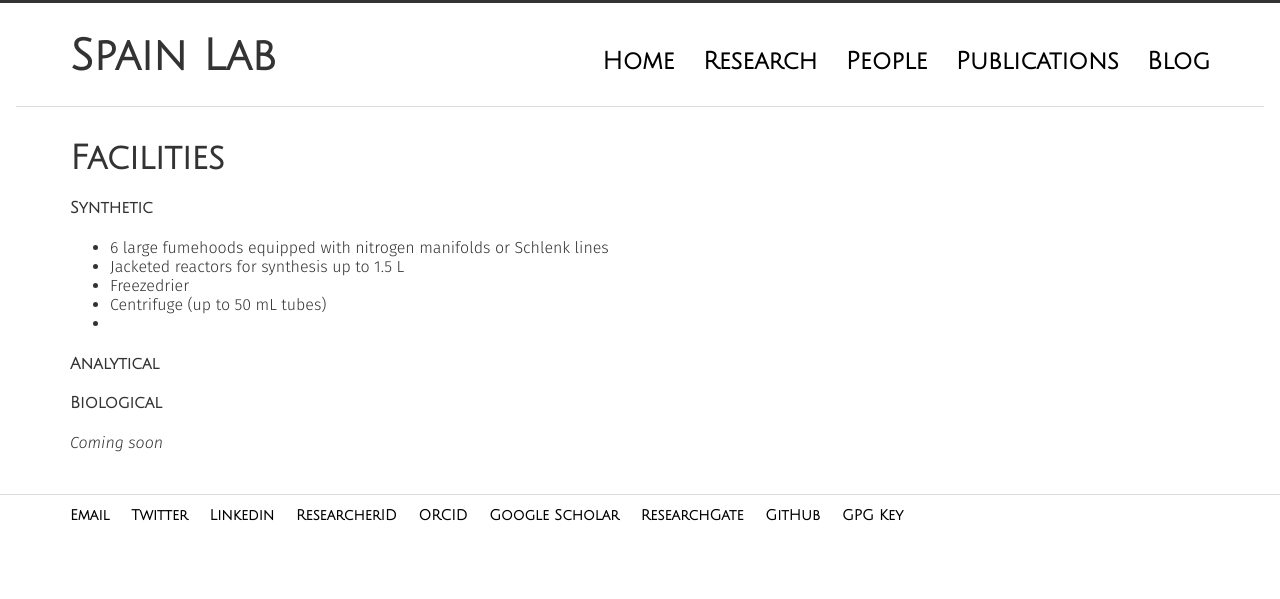
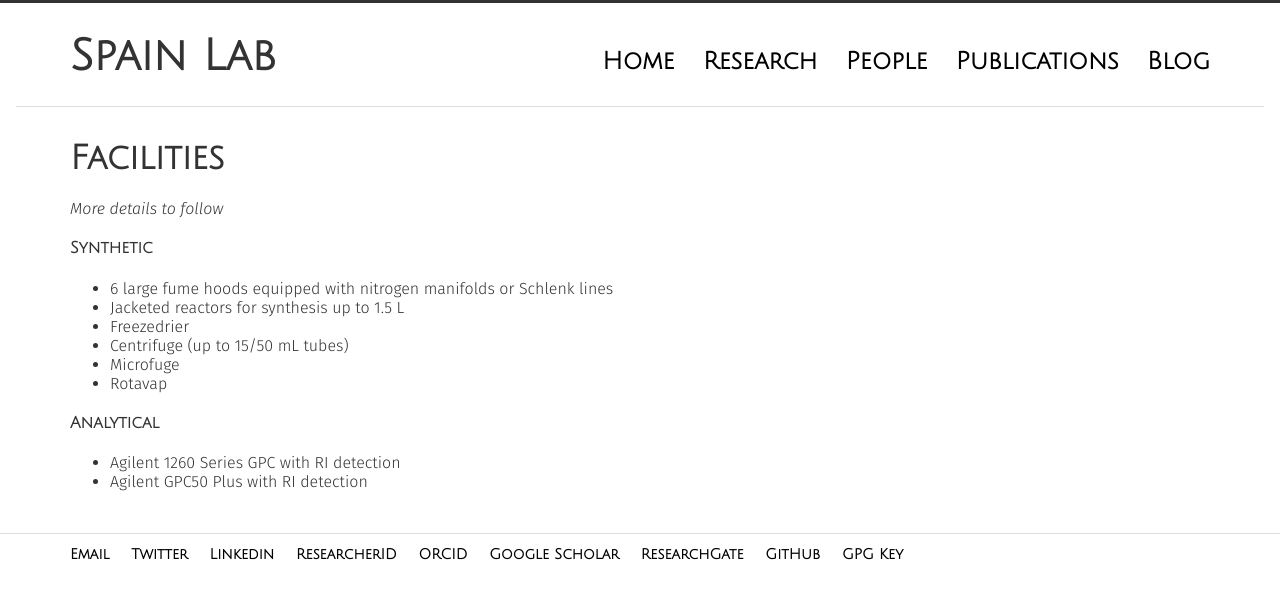
Before and after one commit to sebspain/sebspain.github.io, a Jekyll site: the page built from facilities/index.md, in a window 1280 px wide. Shown: the top 599 px of the page. Built offline with Jekyll 4.4.1, drawn with Linux system fonts in a browser that asks for light colours; comment, search, counter and statistics services are not loaded.

Commit message:
updated list

```diff
--- a/facilities/index.md
+++ b/facilities/index.md
@@ -3,17 +3,19 @@ layout: page
 title: Facilities
 ---
 
+*More details to follow*
+
 #### Synthetic
 
-* 6 large fumehoods equipped with nitrogen manifolds or Schlenk lines
+* 6 large fume hoods equipped with nitrogen manifolds or Schlenk lines
 * Jacketed reactors for synthesis up to 1.5 L
 * Freezedrier
-* Centrifuge (up to 50 mL tubes)
-*
+* Centrifuge (up to 15/50 mL tubes)
+* Microfuge
+* Rotavap
 
 
 #### Analytical
 
-#### Biological
-
-*Coming soon*
+* Agilent 1260 Series GPC with RI detection
+* Agilent GPC50 Plus with RI detection
```
